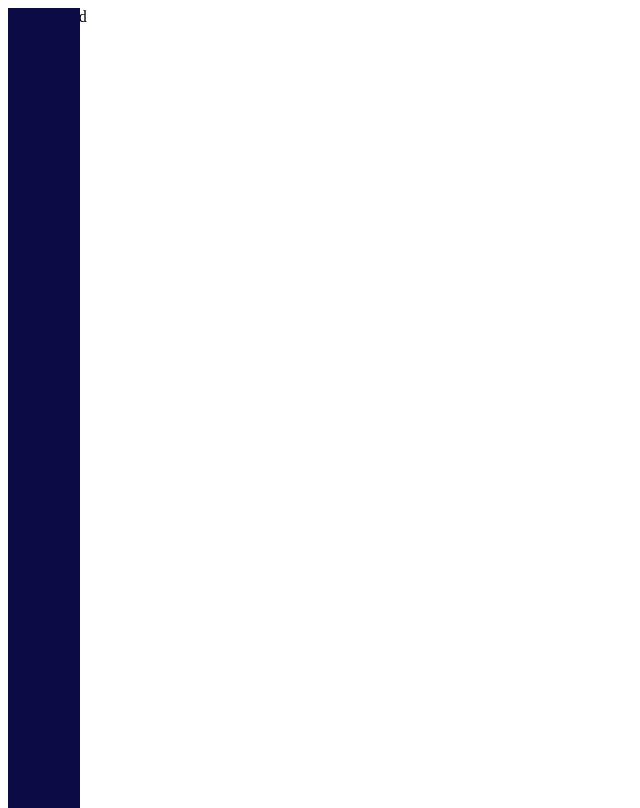
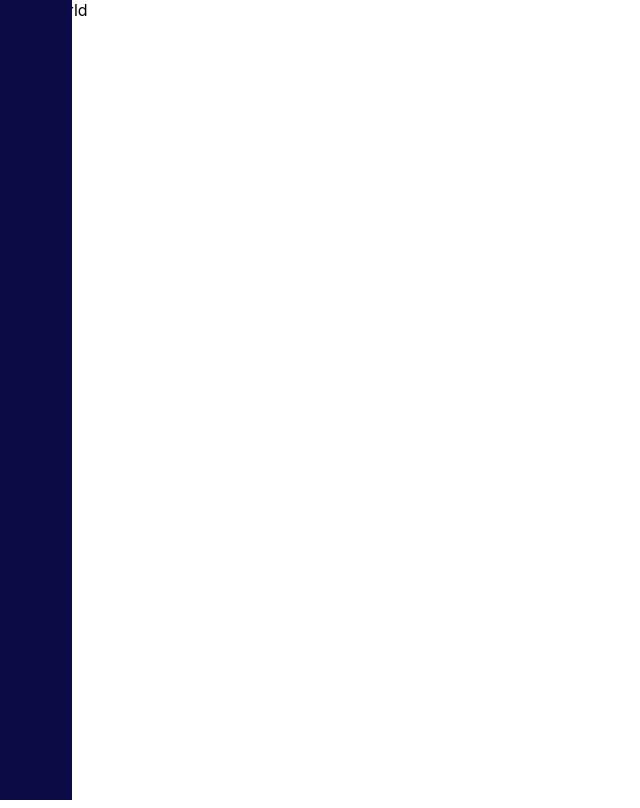
Before and after one commit to franciscoclavero/user-table, a Next.js app: page / in a window 1280 px wide. Shown: the whole page, without its empty margins (0-640 px from the left). Built offline with nearby package versions, Linux system fonts and the light colour scheme.

Commit message:
feat: default global css

```diff
--- a/pages/_app.tsx
+++ b/pages/_app.tsx
@@ -1,4 +1,4 @@
-// import '@/styles/global.css'
+import '@/styles/global.css'
 import type { AppProps } from 'next/app'
 
 export default function MyApp({ Component, pageProps }: AppProps) {
--- a/styles/global.css
+++ b/styles/global.css
@@ -9,45 +9,3 @@ body {
 * {
   box-sizing: border-box;
 }
-
-main {
-  padding: 5rem 0;
-  flex: 1;
-  display: flex;
-  flex-direction: column;
-  justify-content: center;
-  align-items: center;
-}
-
-footer {
-  width: 100%;
-  height: 100px;
-  border-top: 1px solid #eaeaea;
-  display: flex;
-  justify-content: center;
-  align-items: center;
-}
-
-footer img {
-  margin-left: 0.5rem;
-}
-
-footer a {
-  display: flex;
-  justify-content: center;
-  align-items: center;
-}
-
-a {
-  color: inherit;
-  text-decoration: none;
-}
-
-code {
-  background: #fafafa;
-  border-radius: 5px;
-  padding: 0.75rem;
-  font-size: 1.1rem;
-  font-family: Menlo, Monaco, Lucida Console, Liberation Mono, DejaVu Sans Mono,
-    Bitstream Vera Sans Mono, Courier New, monospace;
-}
```
